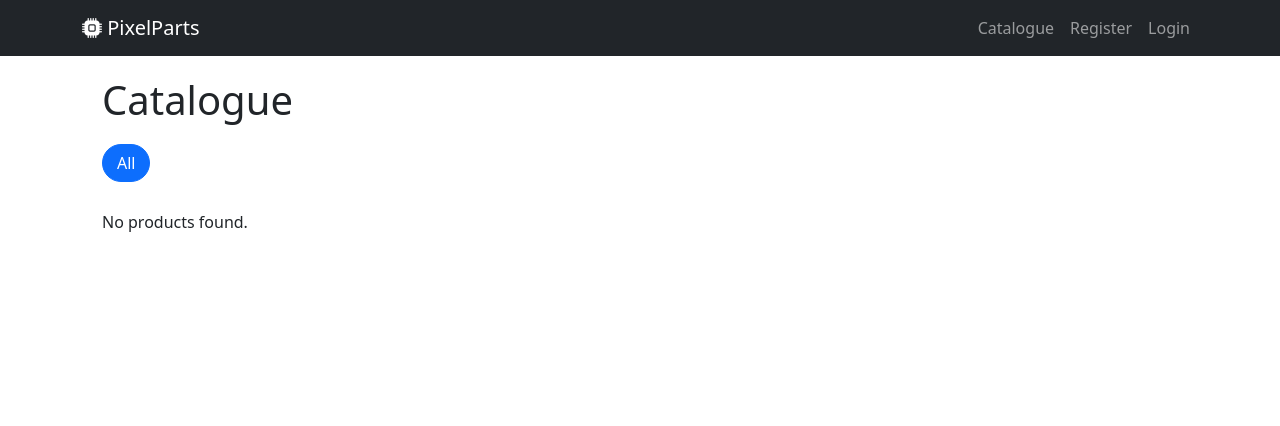
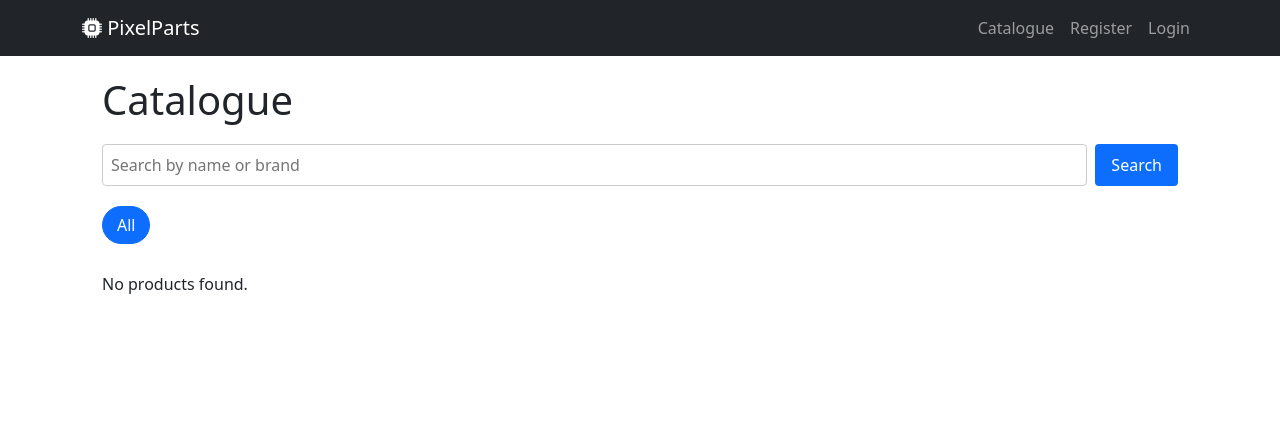
Before and after one commit to alexkotr1/PixelPartsFinalProject, a Django app: page /catalogue in a window 1280 px wide. Shown: the top 426 px of the page. Run offline with Django 5.2, Linux system fonts and the light colour scheme; data that the repository does not hold is empty.

Commit message:
add search to catalogue page with name and brand filters

```diff
--- a/pixelparts/static/css/store/catalogue.css
+++ b/pixelparts/static/css/store/catalogue.css
@@ -65,3 +65,29 @@
     font-weight: bold;
     margin: 6px 0 0;
 }
+
+.search-form {
+    display: flex;
+    gap: 8px;
+    margin: 20px 0;
+}
+
+.search-form input[type="text"] {
+    flex: 1;
+    padding: 8px;
+    border: 1px solid #ccc;
+    border-radius: 4px;
+}
+
+.search-form button {
+    padding: 8px 16px;
+    background-color: #0d6efd;
+    color: #fff;
+    border: none;
+    border-radius: 4px;
+    cursor: pointer;
+}
+
+.search-form button:hover {
+    background-color: #0b5ed7;
+}
--- a/pixelparts/store/views.py
+++ b/pixelparts/store/views.py
@@ -44,10 +44,25 @@ def register(request):
 
 def catalogue(request):
     category_id = request.GET.get('category')
+    searched = request.GET.get('search_text')
+
+    products = Product.objects.all()
+
     if category_id:
         category_id = int(category_id)
-        products = Product.objects.filter(category_id=category_id)
-    else:
-        products = Product.objects.all()
+        products = products.filter(category_id=category_id)
+
+    if searched:
+        hits = []
+        for product in products:
+            if searched.lower() in product.name.lower() or searched.lower() in product.brand.lower():
+                hits.append(product)
+        products = hits
+
     categories = Category.objects.all()
-    return render(request, 'store/catalogue.html', {'products': products, 'categories': categories, 'selected_category_id': category_id })
+    return render(request, 'store/catalogue.html', {
+        'products': products,
+        'categories': categories,
+        'selected_category_id': category_id,
+        'search_text': "" if (searched and searched == "") or searched is None else searched,
+    })
--- a/pixelparts/templates/store/catalogue.html
+++ b/pixelparts/templates/store/catalogue.html
@@ -8,7 +8,13 @@
 {% block content %}
     <section class="catalogue">
         <h1>Catalogue</h1>
-
+        <form class="search-form" method="get" action="{% url 'catalogue' %}">
+            <input type="text" name="search_text" value="{{ search_text }}" placeholder="Search by name or brand" maxlength="100">
+            {% if selected_category_id %}
+                <input type="hidden" name="category" value="{{ selected_category_id }}">
+            {% endif %}
+            <button type="submit">Search</button>
+        </form>
         <div class="filter-bar">
             <a href="{% url 'catalogue' %}" class="filter-link {% if not selected_category_id %}active{% endif %}">All</a>
             {% for category in categories %}
```
